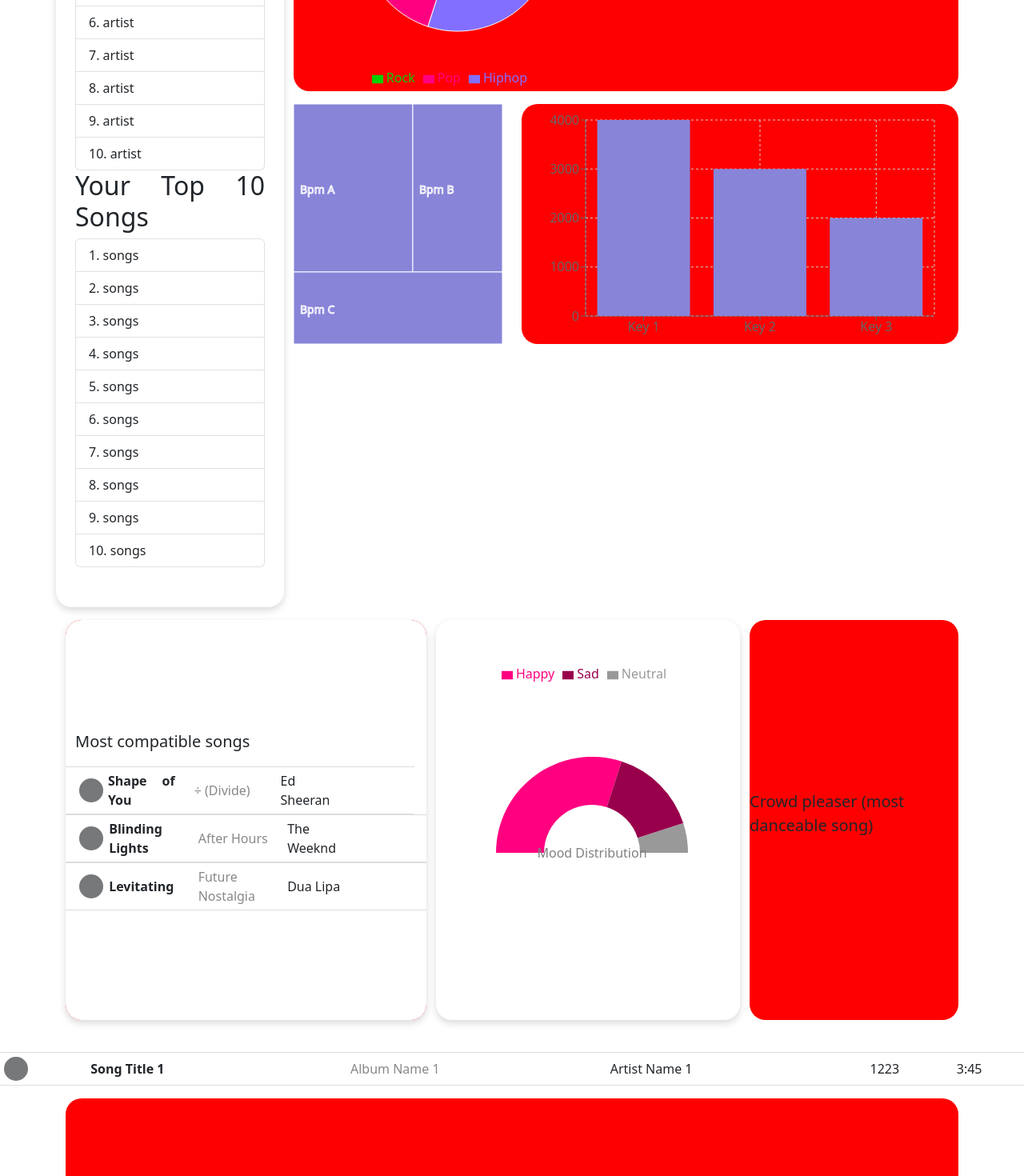
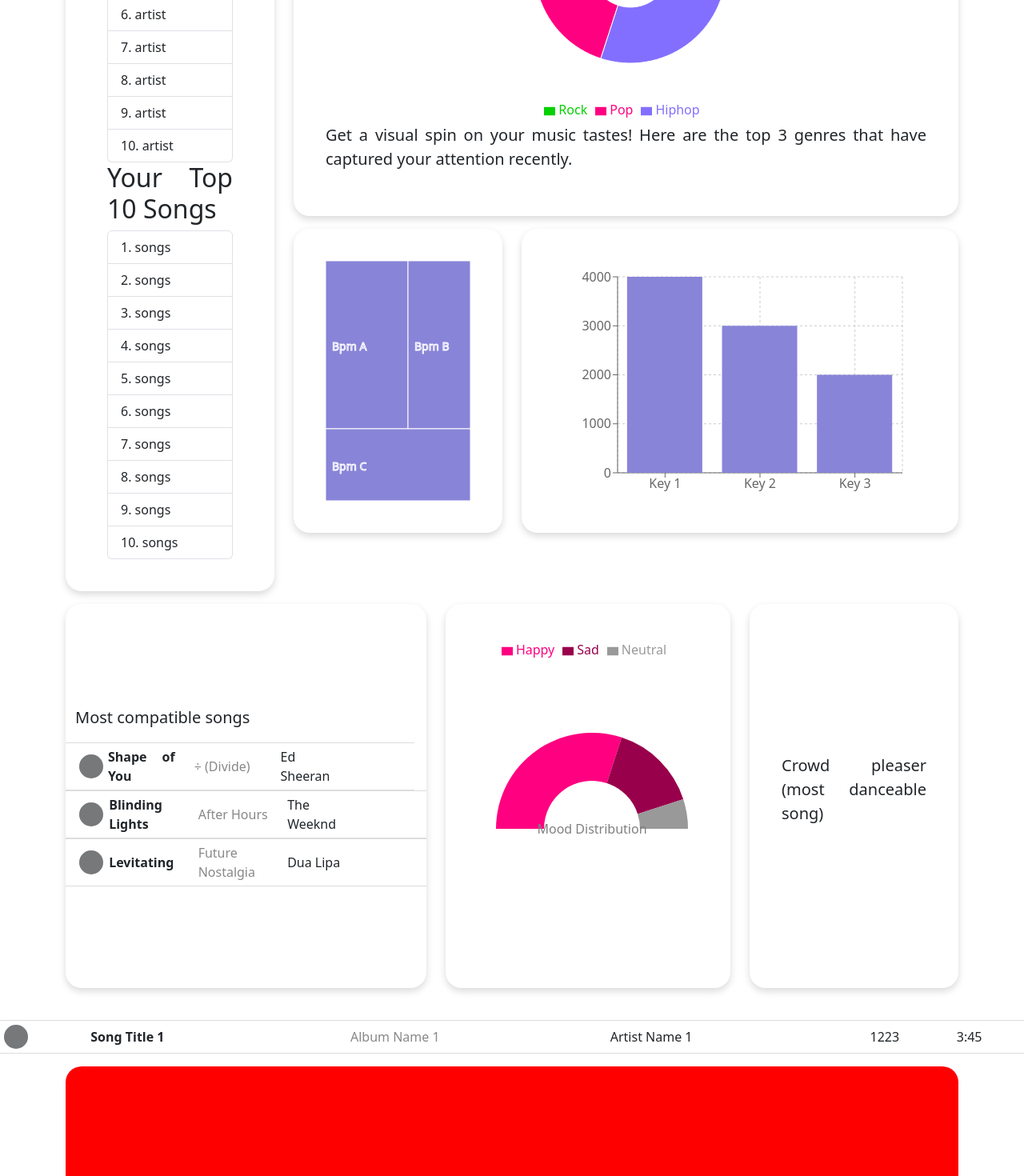
Before and after one commit to morgharrisx/fullstack-3, a React (Create React App) app in the folder frontend/: page / in a window 1280 px wide. Shown: the part 1220-2690 px from the top of the page at 80% size. Built offline with nearby package versions, Linux system fonts and the light colour scheme; the HTML template or start-up script is replaced by a standard one.

Commit message:
statistics container styled with css

```diff
--- a/frontend/src/BentoGrid/BentoGrid.css
+++ b/frontend/src/BentoGrid/BentoGrid.css
@@ -1,5 +1,5 @@
 .bento-stat-container {
-    padding: 50px;
+    padding: 40px;
     border-radius: 20px;
     background-color: #fff;
     box-shadow: 0 4px 10px rgba(0, 0, 0, 0.15);
--- a/frontend/src/BentoGrid/BentoGrid.jsx
+++ b/frontend/src/BentoGrid/BentoGrid.jsx
@@ -31,7 +31,8 @@ const BentoGrid = () => {
   return (
     <Container>
       <Row>
-        <Col className="mb-3 bento-stat-container" xs={12} sm={12} md={12} lg={3}>
+        <Col className="mb-3" xs={12} sm={12} md={12} lg={3}>
+        <div className="bento-stat-container">
             <TopList
               items={[
                 "artist",
@@ -62,12 +63,12 @@ const BentoGrid = () => {
               ]}
               listName={"Songs"}
             />
-
+          </div>
         </Col>
         <Col xs={12} sm={12} md={12} lg={9}>
           <Row>
             <Col>
-              <div className="box">
+              <div className="bento-stat-container">
                 <FavouriteGenres
                   data={[
                     { name: "Rock", value: 400 },
@@ -87,7 +88,7 @@ const BentoGrid = () => {
           </Row>
           <Row className="mt-3">
             <Col className="mb-3" xs={12} sm={12} md={12} lg={4}>
-              <div className="box">
+              <div className="bento-stat-container">
                 <TopBpm
                   data={[
                     { name: "Genre 1", bpm: 120 },
@@ -100,7 +101,7 @@ const BentoGrid = () => {
               </div>
             </Col>
             <Col className="mb-3" xs={12} sm={12} md={12} lg={8}>
-              <div className="box">
+              <div className="bento-stat-container">
                 <TopMusicalKeys />
               </div>
             </Col>
@@ -108,20 +109,23 @@ const BentoGrid = () => {
         </Col>
       </Row>
       <Row>
-        {/* To do: figure out placing the titles of boxes at the top and fixing the most compatible songs box */}
         <Col className="mb-3" xs={12} sm={12} md={12} lg={5}>
-          <div className="box">
+
             <CompatibleSongs compatibleSongsArray={compatibleSongsArray} />
 
-          </div>
         </Col>
-        <Col className="mb-3 bento-stat-container" xs={12} sm={12} md={12} lg={4}>
-            <Mood />
+        <Col className="mb-3" xs={12} sm={12} md={12} lg={4}>
+            <div className="bento-stat-container">
+            <Mood/>
+            </div>
+
         </Col>
         <Col className="mb-3" xs={12} sm={12} md={12} lg={3}>
-          <div className="box">
-            <p className="lead">Crowd pleaser (most danceable song)</p>
-          </div>
+        <div className="bento-stat-container">
+        <p className="lead">Crowd pleaser (most danceable song)</p>
+            </div>
+
+
         </Col>
       </Row>
     </Container>
```
